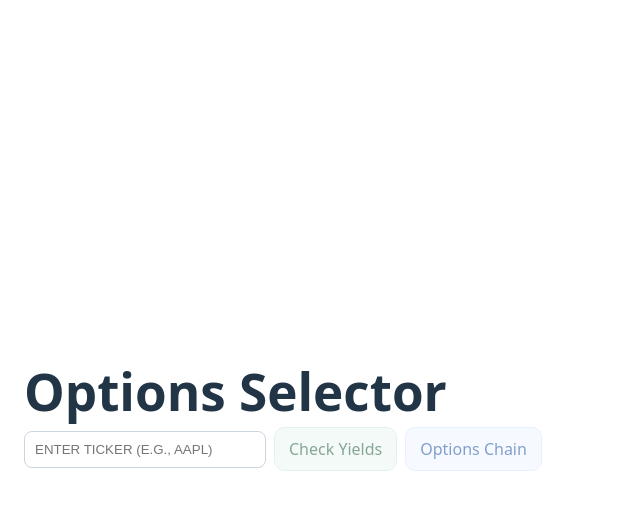
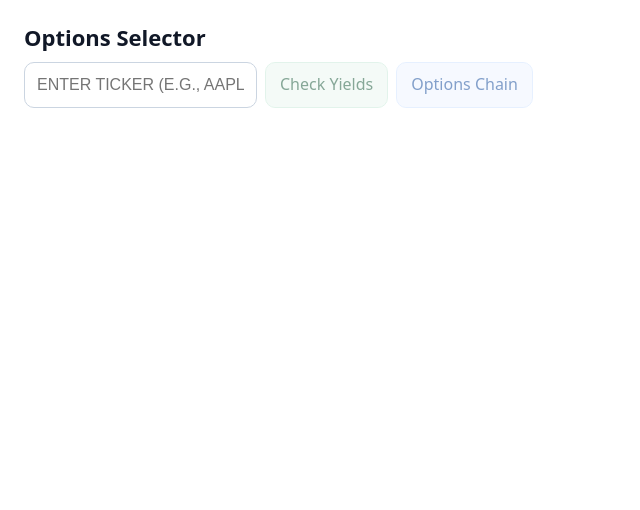
Before and after one commit to charmedvie/opselect, a React (Vite) app: page / in a window 1280 px wide. Shown: the top 510 px of the page, without its empty margins (0-640 px from the left). Built offline with nearby package versions, Linux system fonts and the light colour scheme.

Commit message:
Update App.css

```diff
--- a/src/App.css
+++ b/src/App.css
@@ -1,11 +1,20 @@
 /* Base layout */
+* { box-sizing: border-box; }
+:root {
+  --radius: 10px;
+  --border: #e5e7eb;
+  --fg: #111827;
+}
+html, body, #root { height: 100%; }
+body { margin: 0; color: var(--fg); background: #ffffff; }
+
 .container {
   padding: 24px;
-  font-family: system-ui, sans-serif;
-  max-width: 1200px;
+  font-family: system-ui, -apple-system, Segoe UI, Roboto, Arial, sans-serif;
+  max-width: 1100px;
   margin: 0 auto;
 }
-.page-title { margin-bottom: 8px; }
+.page-title { margin: 0 0 12px; font-size: 22px; line-height: 1.2; }
 
 /* Controls */
 .controls {
@@ -16,16 +25,20 @@
 }
 .input {
   text-transform: uppercase;
-  padding: 10px;
+  padding: 12px 12px;
   min-width: 220px;
-  border-radius: 8px;
+  border-radius: var(--radius);
   border: 1px solid #cbd5e1;
+  font-size: 16px; /* prevent iOS zoom */
+  line-height: 1.2;
 }
 .btn {
-  padding: 10px 14px;
-  border-radius: 10px;
+  padding: 12px 14px;
+  border-radius: var(--radius);
   border: 1px solid transparent;
   cursor: pointer;
+  font-size: 16px; /* prevent iOS zoom */
+  line-height: 1.2;
 }
 .btn:disabled { opacity: 0.5; cursor: not-allowed; }
 .btn-green { border-color: #c7e9d8; background: #eaf7f0; color: #0f5132; }
@@ -36,26 +49,29 @@
   padding: 6px 10px;
   border-radius: 8px;
   font-weight: 600;
-  border: 1px solid #e5e7eb;
+  border: 1px solid var(--border);
   background: #f8fafc;
   color: #111827;
 }
 .price-badge { background: #fff3cd; color: #7a5d00; border-color: #ffe69c; }
-.underlier-badge { margin: 2px 0 8px; }
+.underlier-badge { margin: 8px 0; }
 
 /* Meta + cards */
-.y-meta { font-size: 12px; opacity: 0.8; margin: 8px 0; }
+.y-meta { font-size: 12px; opacity: 0.8; margin: 10px 0; }
 .info-grid {
   display: grid;
   grid-template-columns: repeat(auto-fit, minmax(220px, 1fr));
   gap: 12px;
   margin-bottom: 12px;
 }
-.card { border: 1px solid #e5e7eb; border-radius: 10px; padding: 12px; background: #fafafa; }
+.card { border: 1px solid var(--border); border-radius: var(--radius); padding: 12px; background: #fafafa; }
 .card-label { font-size: 12px; opacity: 0.75; margin-bottom: 4px; }
 .card-value { font-size: 18px; font-weight: 700; }
 
-/* Tables (desktop/tablet default) */
+/* Tables (desktop/tablet) */
+.hide-on-mobile { display: block; }
+.show-on-mobile { display: none; }
+
 .yield-table, .options-table {
   width: 100%;
   border-collapse: collapse;
@@ -64,21 +80,22 @@
 .yield-table th, .yield-table td,
 .options-table th, .options-table td {
   padding: 8px 10px;
-  border-bottom: 1px solid #e5e7eb;
+  border-bottom: 1px solid var(--border);
   white-space: nowrap;
+  vertical-align: middle;
 }
-.yields-grid { display: grid; gap: 12px; }
-.yield-card { border: 1px solid #e5e7eb; border-radius: 10px; padding: 12px; background: #fff; }
-.y-badge { background: #eef5ff; color: #084298; padding: 4px 8px; border-radius: 8px; }
+.yields-panel .yield-table tr:hover { filter: brightness(0.98); }
 
-/* Options chain visuals */
 .call-itm  { background: #fff1f2; }
 .call-otm  { background: #ffffff; }
 .put-itm   { background: #eff6ff; }
 .put-otm   { background: #ffffff; }
 .strike-sticky { background: #ffffff; }
 
-/* Tabs */
+.yields-grid { display: grid; gap: 12px; }
+.yield-card { border: 1px solid var(--border); border-radius: var(--radius); padding: 12px; background: #fff; }
+.y-badge { background: #eef5ff; color: #084298; padding: 4px 8px; border-radius: 8px; }
+
 .tabs { display: flex; gap: 8px; overflow-x: auto; padding-bottom: 8px; }
 .tab {
   padding: 8px 12px;
@@ -91,51 +108,52 @@
 }
 .tab.active { background: #eaf2ff; }
 
-/* Errors */
 .error { color: crimson; margin-top: 8px; }
+.empty { padding: 12px; text-align: center; opacity: 0.7; }
 
-/* --------- Mobile: turn tables into cards (NO horizontal scroll) --------- */
+/* ---------- Mobile: NO horizontal scroll, tidy stacked cards ---------- */
 @media (max-width: 640px) {
   .container { padding: 16px; }
+  .page-title { font-size: 18px; }
+
   .controls { flex-direction: column; align-items: stretch; }
   .input, .btn { width: 100%; }
-  .price-badge { align-self: flex-start; }
+  .badge.price-badge { align-self: flex-start; margin-top: 6px; }
 
-  /* Cardify any table with .cardified */
-  .cardified thead { display: none; }
-  .cardified, .cardified tbody, .cardified tr, .cardified td {
-    display: block;
-    width: 100%;
+  .hide-on-mobile { display: none; }
+  .show-on-mobile { display: block; }
+
+  /* Generic card list */
+  .card-list { display: grid; gap: 10px; }
+  .mcard {
+    border: 1px solid var(--border);
+    border-radius: var(--radius);
+    padding: 10px 12px;
+    background: #ffffff;
   }
-  .cardified tr {
-    border: 1px solid #e5e7eb;
-    border-radius: 10px;
-    background: #ffffff;
-    margin-bottom: 10px;
-    overflow: hidden;
+  .mcard .row {
+    display: flex;
+    align-items: flex-start;
+    justify-content: space-between;
+    gap: 12px;
+    padding: 6px 0;
   }
-  .cardified td {
-    display: flex;
-    justify-content: space-between;
-    gap: 16px;
-    padding: 10px 12px;
-    white-space: normal; /* allow wrapping */
-  }
-  .cardified td::before {
-    content: attr(data-label);
+  .mcard .row + .row { border-top: 1px dashed #e8eaee; }
+  .mcard .k {
     font-weight: 600;
     color: #475569;
-    flex: 0 0 auto;
-    max-width: 55%;
+    flex: 0 0 42%;
+    max-width: 42%;
   }
-  .cardified td:last-child { border-bottom: 0; }
+  .mcard .v {
+    flex: 1 1 auto;
+    text-align: right;
+    overflow-wrap: anywhere; /* wrap long numbers/symbols */
+  }
 
-  /* Slightly smaller text inside cards */
-  .cardified { font-size: 13px; }
+  /* Slightly smaller text inside mobile cards */
+  .mcard { font-size: 14px; }
+
+  /* Tabs: keep scroll for tabs only (few items, non-data) */
+  .tabs { margin-top: 4px; }
 }
-
-/* even smaller */
-@media (max-width: 380px) {
-  .cardified { font-size: 12px; }
-  .cardified td { padding: 8px 10px; }
-}
```
